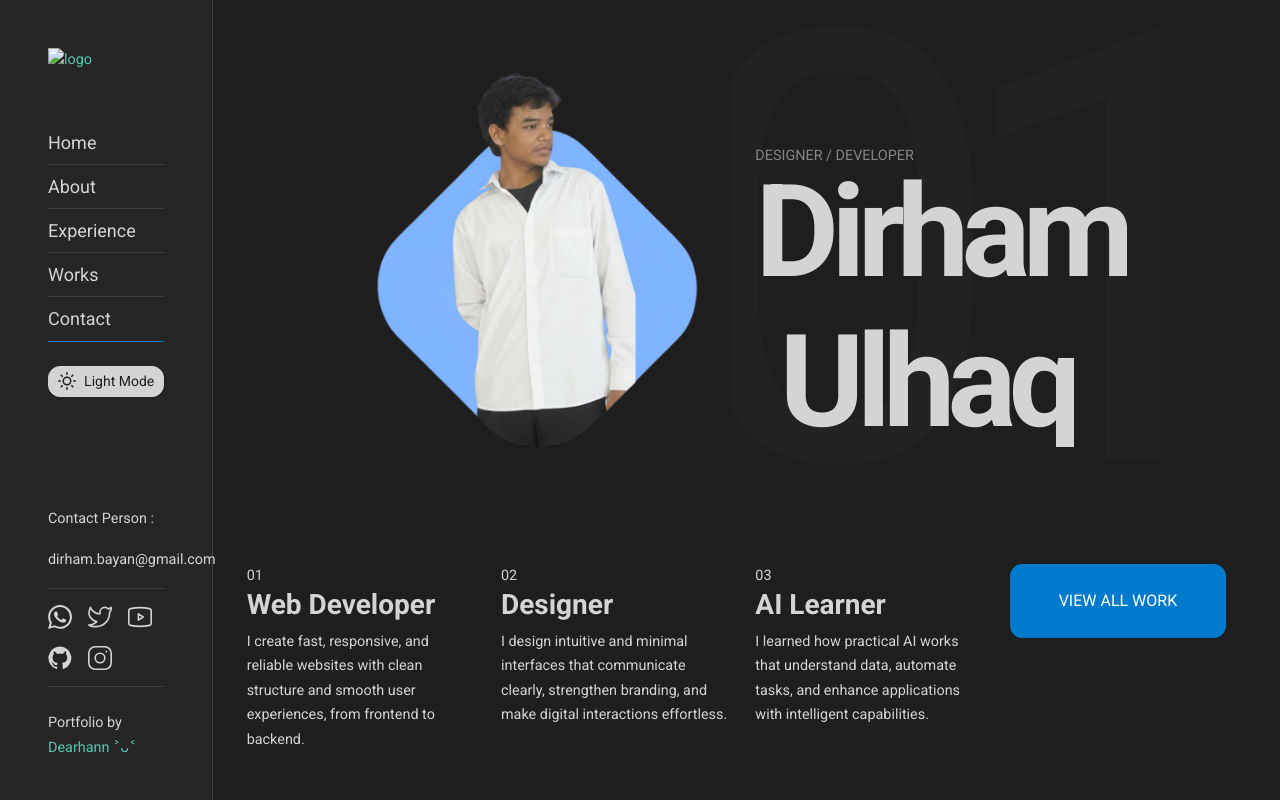
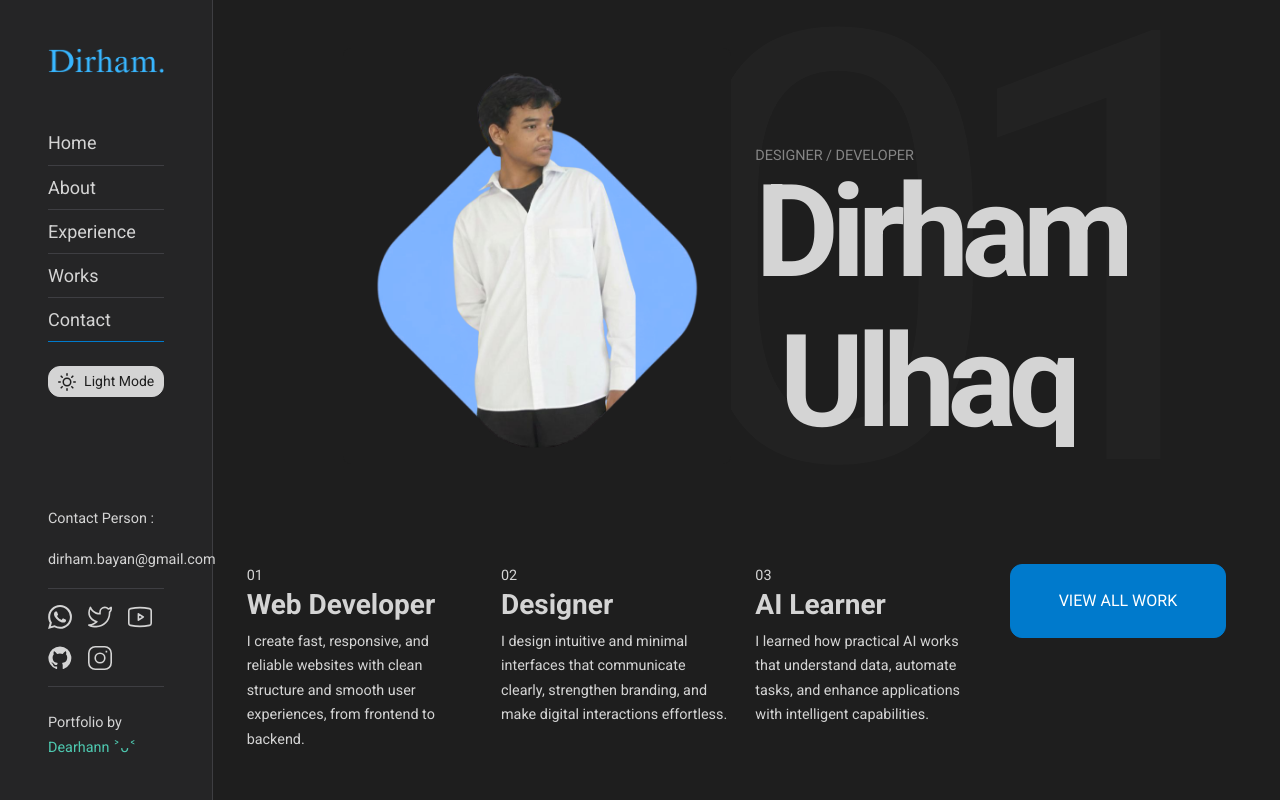
Before and after one commit to dearhann/portofolio, a plain HTML site: page index.html in a window 1280 px wide. Both pictures are taken after a click on the button "Dark Mode". Shown: the top 800 px of the page. Drawn offline with nearby package versions, Linux system fonts and the light colour scheme.

Commit message:
Pesan commit kedua

```diff
--- a/index.html
+++ b/index.html
@@ -170,7 +170,7 @@
         <div class="navigation">
           <div class="site-logo mt-5">
             <a href="index.html">
-              <img src="images/" alt="logo" class="img-fluid" height="">
+              <img src="images/Dirhamlogohitam.png" alt="logo" class="img-fluid" height="">
             </a>
           </div>
 
@@ -226,7 +226,7 @@
               </a>
             </li>
             <li>
-              <a href="https://www.instagram/hanfze" class="text-dark">
+              <a href="https://www.instagram.com/hanfze/" class="text-dark">
                 <svg width="24" height="24" viewBox="0 0 24 24">
                   <use xlink:href="#instagram"></use>
                 </svg>
--- a/script.js
+++ b/script.js
@@ -196,6 +196,7 @@
     const themeIcon = document.getElementById('theme-icon');
     const themeText = document.getElementById('theme-text');
     const profileImage = document.getElementById('profile-image');
+    const logoImage = document.querySelector('.site-logo img');
     const body = document.body;
 
     // Function to update profile image based on theme
@@ -209,6 +210,17 @@
       }
     }
 
+    // Function to update logo based on theme
+    function updateLogo(isDark) {
+      if (logoImage) {
+        if (isDark) {
+          logoImage.src = 'images/Dirhamlogobiru.png';
+        } else {
+          logoImage.src = 'images/Dirhamlogohitam.png';
+        }
+      }
+    }
+
     // Check for saved theme preference or default to light mode
     const currentTheme = localStorage.getItem('theme') || 'light';
 
@@ -217,10 +229,12 @@
       body.setAttribute('data-bs-theme', 'dark');
       updateThemeIcon(true);
       updateProfileImage(true);
+      updateLogo(true);
     } else {
       body.removeAttribute('data-bs-theme');
       updateThemeIcon(false);
       updateProfileImage(false);
+      updateLogo(false);
     }
 
     // Theme toggle button click handler
@@ -237,12 +251,14 @@
           localStorage.setItem('theme', 'light');
           updateThemeIcon(false);
           updateProfileImage(false);
+          updateLogo(false);
         } else {
           // Switch to dark theme
           body.setAttribute('data-bs-theme', 'dark');
           localStorage.setItem('theme', 'dark');
           updateThemeIcon(true);
           updateProfileImage(true);
+          updateLogo(true);
         }
       });
     }
```
Also changed, not shown: images/Dirhamlogobiru.png (added), images/Dirhamlogohitam.png (added), images/logoimg-removebg-preview.png (deleted), images/logoimg.png (deleted), images/portfolio-thumbnail-1.jpg (deleted), images/portfolio-thumbnail-10.jpg (deleted), images/portfolio-thumbnail-11.jpg (deleted), images/portfolio-thumbnail-12.jpg (deleted), images/portfolio-thumbnail-2.jpg (deleted), images/portfolio-thumbnail-3.jpg (deleted), images/portfolio-thumbnail-4.jpg (deleted), images/portfolio-thumbnail-5.jpg (deleted), images/portfolio-thumbnail-6.jpg (deleted), images/portfolio-thumbnail-7.jpg (deleted), 2 more files.
